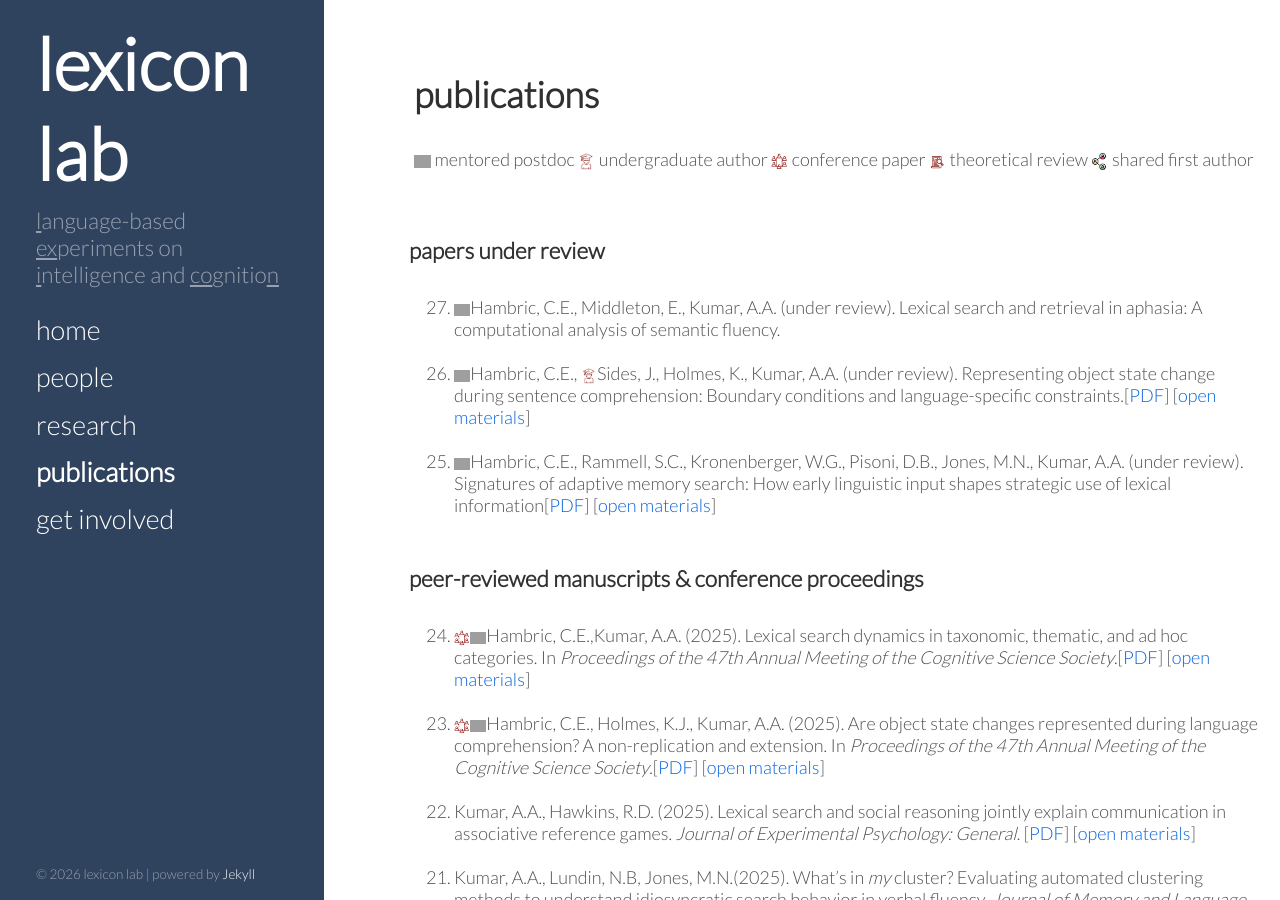
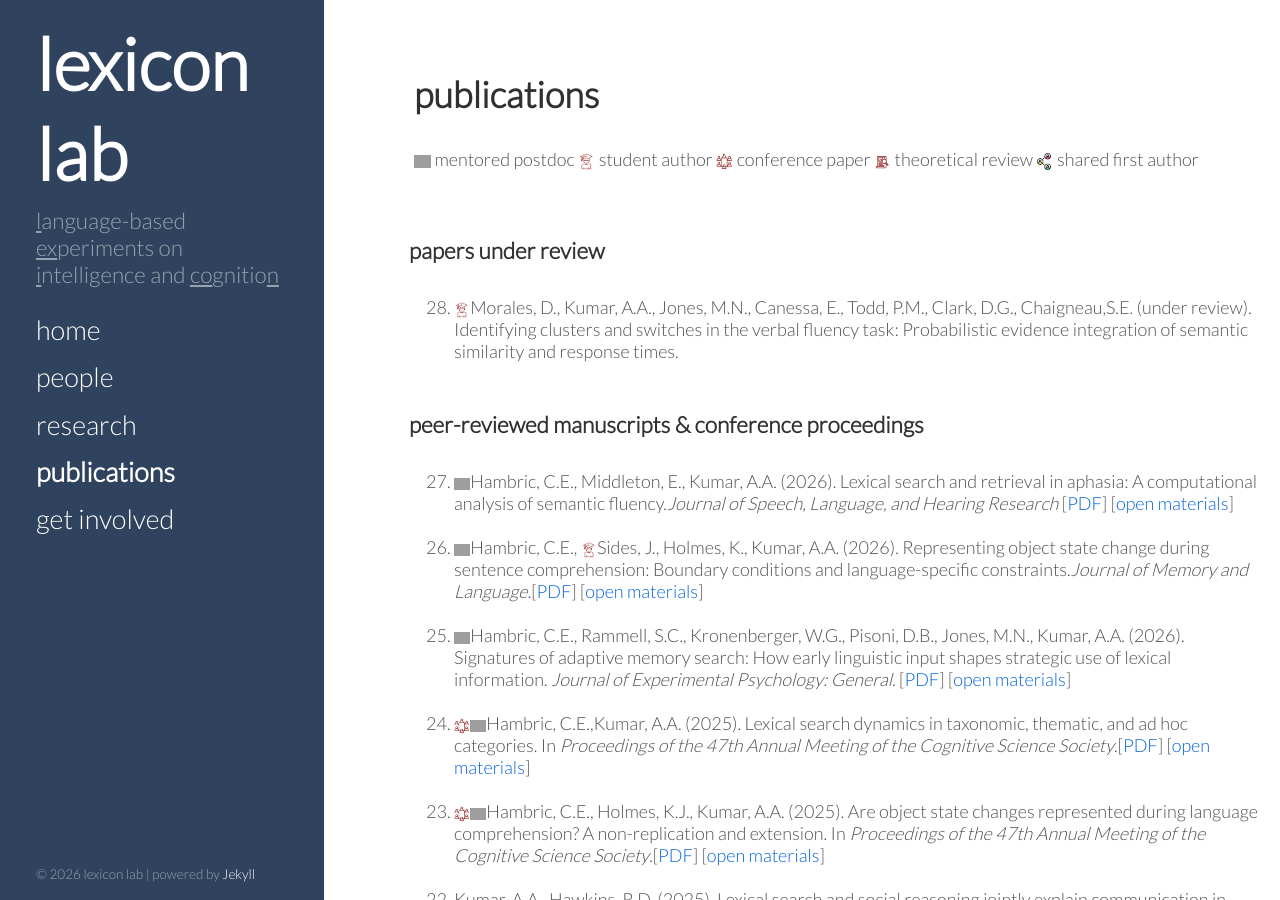
Before and after one commit to thelexiconlab/thelexiconlab.github.io, a Jekyll site: the page built from publications.html, in a window 1280 px wide and 900 px high. Built offline with Jekyll 4.4.1, drawn with Linux system fonts in a browser that asks for light colours; Markdown is read by kramdown in place of the engine named in the settings; grey boxes are pictures that could not be loaded.

Commit message:
update pubs

```diff
--- a/publications.html
+++ b/publications.html
@@ -10,17 +10,18 @@ order: 4
 <link href="https://fonts.googleapis.com/css2?family=Lato:wght@300&display=swap" rel="stylesheet">
 </head>
 
-<br><p><img src ="/images/icons/phd-icon.png" alt="shared icon" class = "papericon"> mentored postdoc  <img src ="/images/icons/undergrad.png" alt="ug icon" class = "papericon"> undergraduate author <img src ="/images/icons/conference.png" alt="conference icon" class = "papericon"> conference paper  <img src ="/images/icons/review.png" alt="review icon" class = "papericon"> theoretical review <img src ="/images/icons/sharing.png" alt="shared icon" class = "papericon"> shared first author</p><br>
+<br><p><img src ="/images/icons/phd-icon.png" alt="shared icon" class = "papericon"> mentored postdoc  <img src ="/images/icons/undergrad.png" alt="ug icon" class = "papericon"> student author <img src ="/images/icons/conference.png" alt="conference icon" class = "papericon"> conference paper  <img src ="/images/icons/review.png" alt="review icon" class = "papericon"> theoretical review <img src ="/images/icons/sharing.png" alt="shared icon" class = "papericon"> shared first author</p><br>
 <section>
 <ol reversed>
 <!--<h3 class="unindent" > manuscripts in preparation </h3><br>
 <li><div>Kumar, A.A., Steyvers, M. (in prep.). Pragmatic inference in help-related scenarios.</div></li><br>!-->
 <h3 class="unindent" > papers under review </h3><br>
 <!--<li><div>Kumar, A.A. (under review). Pathways to semantic integration: Wordform similarity and valence accelerate novel word learning from co-occurrence regularities. [<a href="https://osf.io/preprints/psyarxiv/69yhe_v3" target="_blank" style="color:#0864dd;">PDF</a>] [<a href="https://osf.io/qe3mf/?view_only=bdc0c2daf1bf45a5aaaaba08ff005c57" target="_blank" style="color:#0864dd;">open materials</a>]</div></li><br>!-->
-<li><div><img src ="/images/icons/phd-icon.png" alt=" icon" class = "papericon" title="postdoc">Hambric, C.E., Middleton, E., Kumar, A.A. (under review). Lexical search and retrieval in aphasia: A computational analysis of semantic fluency.</div></li><br>
-<li><div><img src ="/images/icons/phd-icon.png" alt=" icon" class = "papericon" title="postdoc">Hambric, C.E., <img src ="/images/icons/undergrad.png" alt="ug icon" class = "papericon" title="undergraduate author">Sides, J., Holmes, K., Kumar, A.A. (under review). Representing object state change during sentence comprehension: Boundary conditions and language-specific constraints.[<a href="https://osf.io/preprints/psyarxiv/8yxsr_v1" target="_blank" style="color:#0864dd;">PDF</a>] [<a href="https://osf.io/8v6yz/" target="_blank" style="color:#0864dd;">open materials</a>]</div></li><br>
-<li><div><img src ="/images/icons/phd-icon.png" alt=" icon" class = "papericon" title="postdoc">Hambric, C.E., Rammell, S.C., Kronenberger, W.G., Pisoni, D.B., Jones, M.N., Kumar, A.A. (under review). Signatures of adaptive memory search: How early linguistic input shapes strategic use of lexical information[<a href="https://osf.io/preprints/psyarxiv/jbnfd_v1" target="_blank" style="color:#0864dd;">PDF</a>] [<a href="https://github.com/thelexiconlab/cochlear-full" target="_blank" style="color:#0864dd;">open materials</a>]</div></li><br>
+<li><div><img src ="/images/icons/undergrad.png" alt=" icon" class = "papericon">Morales, D., Kumar, A.A., Jones, M.N., Canessa, E., Todd, P.M., Clark, D.G., Chaigneau,S.E. (under review). Identifying clusters and switches in the verbal fluency task: Probabilistic evidence integration of semantic similarity and response times.</div></li><br>
 <h3 class="unindent" > peer-reviewed manuscripts & conference proceedings </h3><br>
+<li><div><img src ="/images/icons/phd-icon.png" alt=" icon" class = "papericon" title="postdoc">Hambric, C.E., Middleton, E., Kumar, A.A. (2026). Lexical search and retrieval in aphasia: A computational analysis of semantic fluency.<i>Journal of Speech, Language, and Hearing Research</i> [<a href="" target="_blank" style="color:#0864dd;">PDF</a>] [<a href="https://github.com/channinghambric/AphasiaProject" target="_blank" style="color:#0864dd;">open materials</a>]</div></li><br>
+<li><div><img src ="/images/icons/phd-icon.png" alt=" icon" class = "papericon" title="postdoc">Hambric, C.E., <img src ="/images/icons/undergrad.png" alt="ug icon" class = "papericon" title="undergraduate author">Sides, J., Holmes, K., Kumar, A.A. (2026). Representing object state change during sentence comprehension: Boundary conditions and language-specific constraints.<i>Journal of Memory and Language.</i>[<a href="https://osf.io/preprints/psyarxiv/8yxsr_v1" target="_blank" style="color:#0864dd;">PDF</a>] [<a href="https://osf.io/8v6yz/" target="_blank" style="color:#0864dd;">open materials</a>]</div></li><br>
+<li><div><img src ="/images/icons/phd-icon.png" alt=" icon" class = "papericon" title="postdoc">Hambric, C.E., Rammell, S.C., Kronenberger, W.G., Pisoni, D.B., Jones, M.N., Kumar, A.A. (2026). Signatures of adaptive memory search: How early linguistic input shapes strategic use of lexical information. <i>Journal of Experimental Psychology: General. </i>[<a href="https://osf.io/preprints/psyarxiv/jbnfd_v1" target="_blank" style="color:#0864dd;">PDF</a>] [<a href="https://github.com/thelexiconlab/cochlear-full" target="_blank" style="color:#0864dd;">open materials</a>]</div></li><br>
 <li><div><img src ="/images/icons/conference.png" alt="conference icon" class = "papericon"><img src ="/images/icons/phd-icon.png" alt=" icon" class = "papericon" title="postdoc">Hambric, C.E.,Kumar, A.A. (2025). Lexical search dynamics in taxonomic, thematic, and ad hoc categories. In <i> Proceedings of the 47th Annual Meeting of the Cognitive Science Society</i>.[<a href="https://escholarship.org/uc/item/90g1r4p3" target="_blank" style="color:#0864dd;">PDF</a>] [<a href="https://osf.io/qn49c" target="_blank" style="color:#0864dd;">open materials</a>]</div></li><br>
 <li><div><img src ="/images/icons/conference.png" alt="conference icon" class = "papericon"><img src ="/images/icons/phd-icon.png" alt=" icon" class = "papericon" title="postdoc">Hambric, C.E., Holmes, K.J., Kumar, A.A. (2025). Are object state changes represented during language comprehension? A non-replication and extension. In <i> Proceedings of the 47th Annual Meeting of the Cognitive Science Society</i>.[<a href="https://escholarship.org/uc/item/8gr5r4dh" target="_blank" style="color:#0864dd;">PDF</a>] [<a href="https://github.com/abhilasha-kumar/object-states-cogsci" target="_blank" style="color:#0864dd;">open materials</a>]</div></li><br>
 <li><div>Kumar, A.A., Hawkins, R.D. (2025). Lexical search and social reasoning jointly explain communication in associative reference games. <i>Journal of Experimental Psychology: General</i>. [<a href="https://osf.io/preprints/psyarxiv/3a9kq" target="_blank" style="color:#0864dd;">PDF</a>] [<a href="https://github.com/hawkrobe/lexical-search-and-pragmatics" target="_blank" style="color:#0864dd;">open materials</a>]</div></li><br>
```
